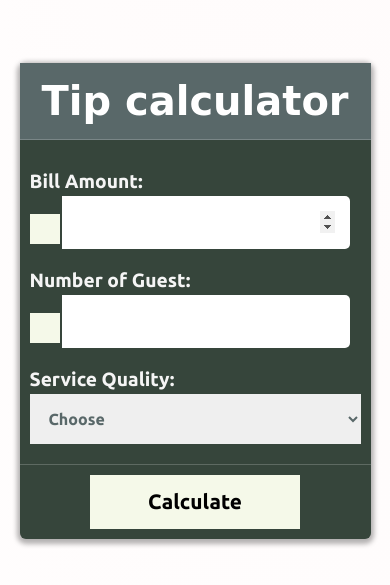
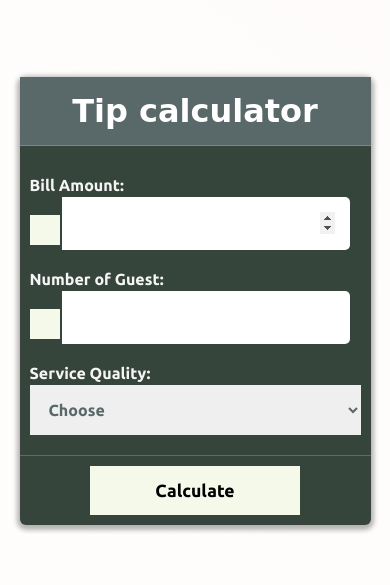
Before and after one commit to JasonChukwuebuka01/tip_calculator_js, a plain HTML site: page index.html in a window 390 px wide. Shown: the part 121-706 px from the top of the page. Drawn offline with Linux system fonts and the light colour scheme; some icons are missing; a web font is replaced by a local one.

Commit message:
Update main.css

```diff
--- a/main.css
+++ b/main.css
@@ -204,3 +204,19 @@ label{
     70%{transform:translate(3px,2px);}
     100%{transform:translate(-3px,-2px);background:#C2C1A5;}
 }
+@media (max-width:480px){
+
+   .container .calculator h1{
+       font-size:2rem;
+   }
+
+
+ label{
+     font-size:1rem;
+ }
+
+
+    #calculate{
+        font-size:1.1rem;
+    }
+}
```
